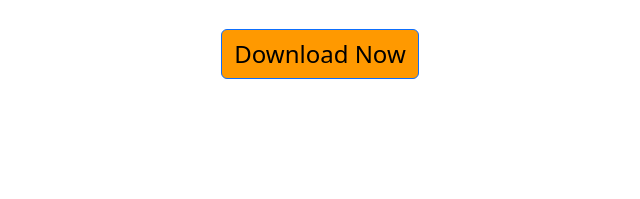
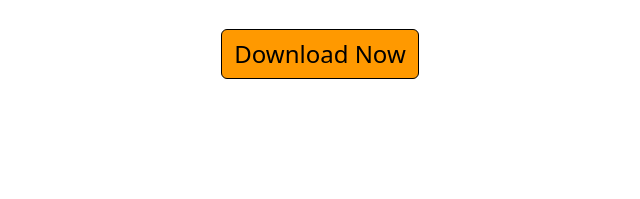
Before and after one commit to jacksonhuish88/theboredapp, a plain HTML site: page index.html in a window 1280 px wide. Shown: the part 421-620 px from the top of the page, 605-1245 px from the left. Drawn offline with nearby package versions, Linux system fonts and the light colour scheme; a script that the page names is missing.

Commit message:
button border color

```diff
--- a/index.html
+++ b/index.html
@@ -51,7 +51,7 @@
                 <div class="col-lg-6">
                     <h4 class="my-4">Yawn no more! Say goodbye to the snooze fest and hello to the ultimate know-how hotspot. We're here to rescue you from the mundane and plunge you into the exciting world of the now!</h4>
                     <div class="d-flex justify-content-center">
-                        <a href="https://apps.apple.com/us/app/my-bored/id6479288796" class="btn btn-primary mt-2" style="font-size:24px;" id="download-now">Download Now</a>
+                        <a href="https://apps.apple.com/us/app/my-bored/id6479288796" class="btn btn-primary mt-2" style="font-size:24px; border-color:#000" id="download-now">Download Now</a>
                     </div>
                 </div>
             </div>
--- a/styles.css
+++ b/styles.css
@@ -1,5 +1,3 @@
-@import url('https://fonts.googleapis.com/css2?family=Titillium+Web:ital,wght@0,200;0,300;0,400;0,600;0,700;0,900;1,200;1,300;1,400;1,600;1,700&display=swap');
-
 body {
     font-family: 'Titillium Web', Arial, sans-serif;
     margin: 0;
```
